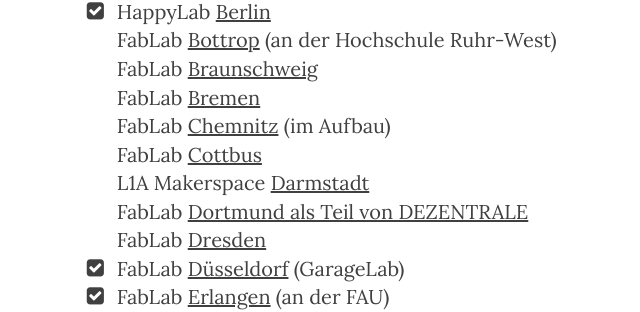
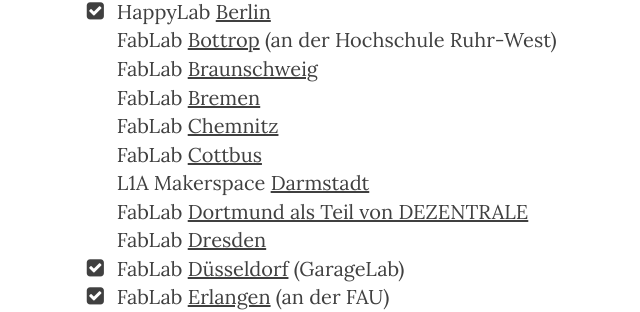
Before and after one commit to fabrikationslabor/fabrikationslabor.github.io, a Jekyll site: the page built from fablabs-in-deutschland.html, in a window 1280 px wide and 900 px high, scrolled down 1008 px. Shown: the part 147-459 px from the top of the window, without its empty margins (191-831 px from the left). Built offline with Jekyll 4.4.1, drawn with Linux system fonts in a browser that asks for light colours; nearby versions of some CDN libraries.

Commit message:
Fixed the status of FabLab Chemnitz
The FabLab Chemnitz is established now since 13.01.2016 and is running under the hood of Stadtfabrikanten e.V. :-)
With this fix i'd like to join the mail subscription if possible.

cheers, Mario

```diff
--- a/fablabs-in-deutschland.html
+++ b/fablabs-in-deutschland.html
@@ -21,7 +21,7 @@
   <li>FabLab <a href="http://fablab.hochschule-ruhr-west.de/" target="_blank">Bottrop</a> (an der Hochschule Ruhr-West)</li>
   <li>FabLab <a href="http://fablab-bs.de/" target="_blank">Braunschweig</a></li>
   <li>FabLab <a href="http://fablab-bremen.org" target="_blank">Bremen</a></li>
-  <li>FabLab <a href="http://www.fablabchemnitz.de/" target="_blank">Chemnitz</a> (im Aufbau)</li>
+  <li>FabLab <a href="https://fablabchemnitz.de" target="_blank">Chemnitz</a></li>
   <li>FabLab <a href="http://fablab-cottbus.de/" target="_blank">Cottbus</a></li>
   <!-- nochmal prüfen, listet sich aber auch auf fablabs.io<li>L1A Makerspace <a href="http://www.l1a.de/" target="_blank">Darmstadt</a></li> -->
   <li>L1A Makerspace <a href="http://www.l1a.de/" target="_blank">Darmstadt</a></li>
```
